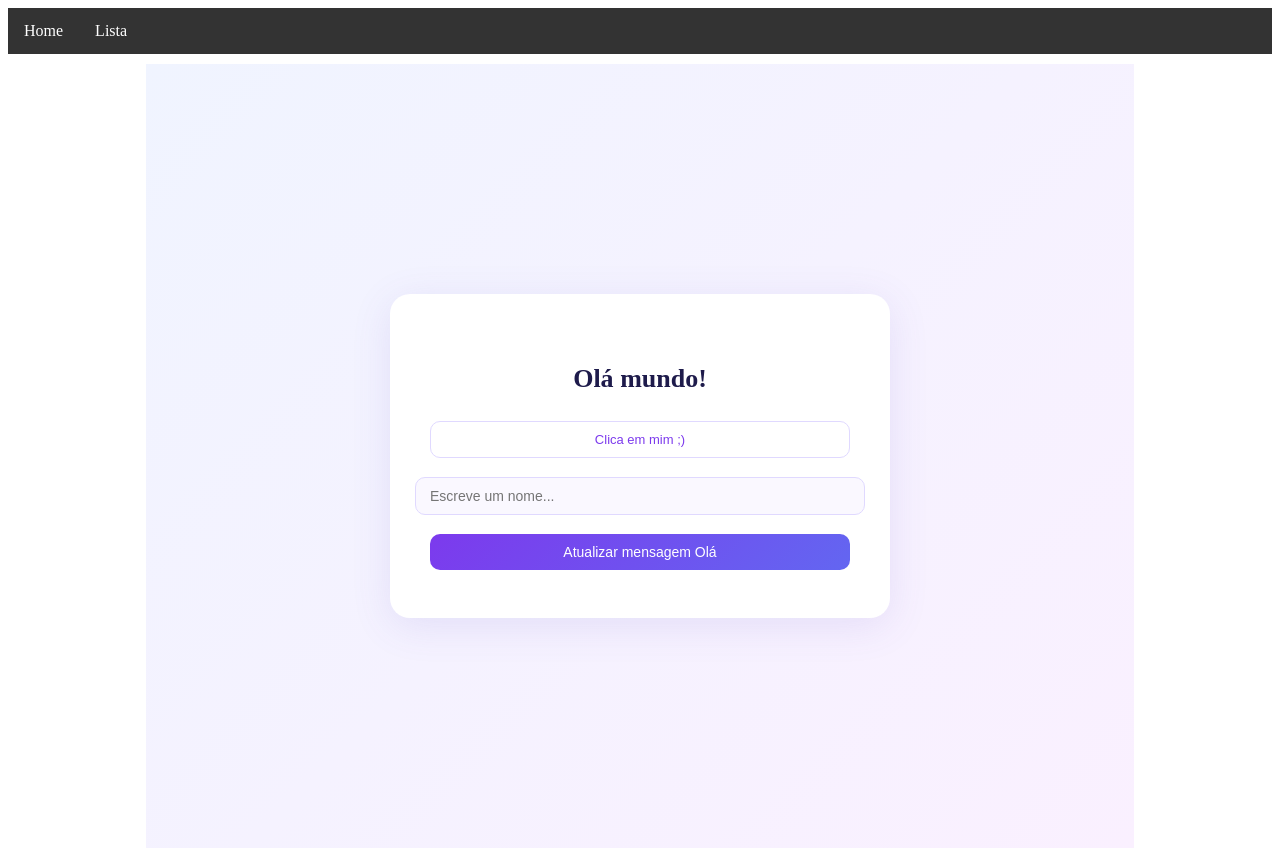
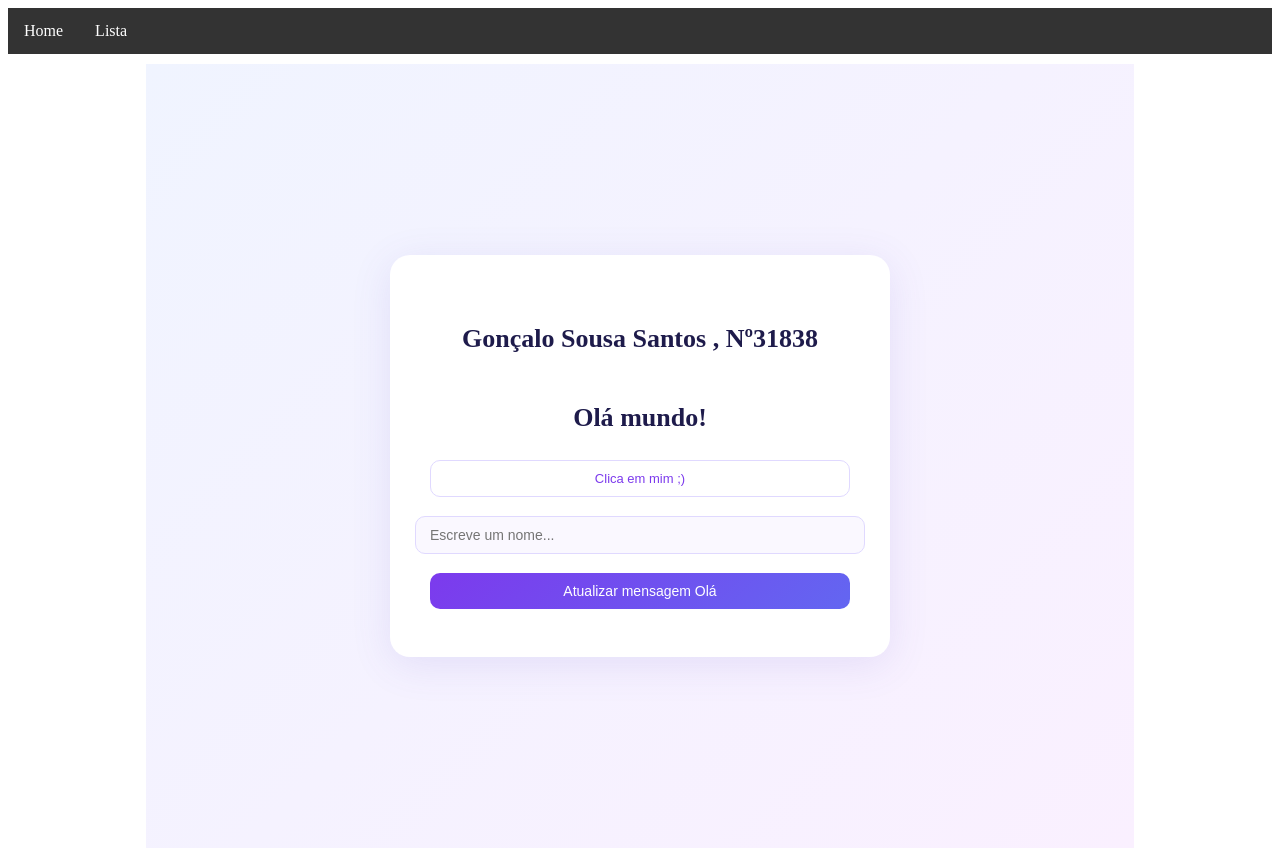
Before and after one commit to Drakgos/Tarefa-Lista, a Next.js app: page / in a window 1280 px wide. Built offline with nearby package versions, Linux system fonts and the light colour scheme.

Commit message:
Mudanças no globall css

```diff
--- a/src/app/page.js
+++ b/src/app/page.js
@@ -23,6 +23,7 @@ export default function Home() {
     return (
         <div className={styles.main}>
             <div className={styles.card}>
+                <h2 className={styles.greeting}> Gonçalo Sousa Santos , Nº31838</h2>
                 <h2 className={styles.greeting}>Olá {name}</h2>
 
                 <button className={styles.btnGhost} onClick={() => setName("MUNDO!!!!")}>
```
